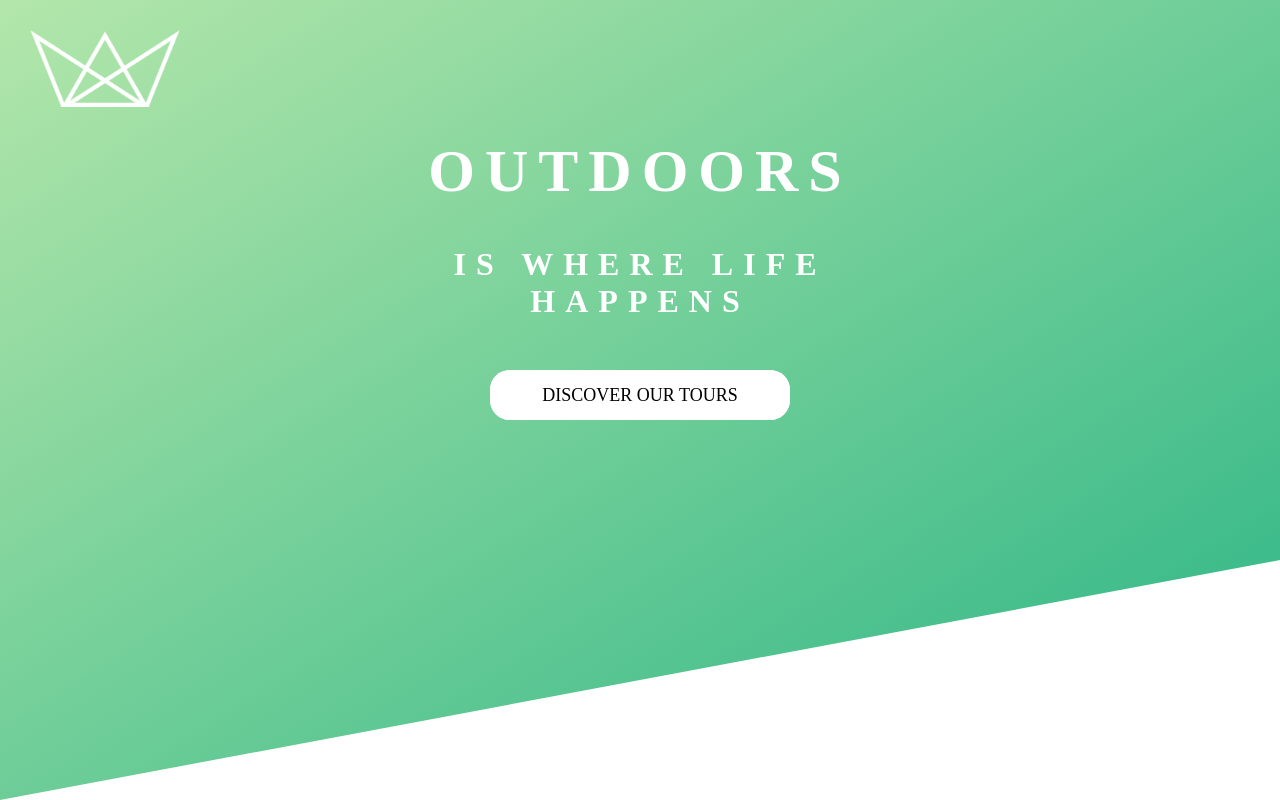
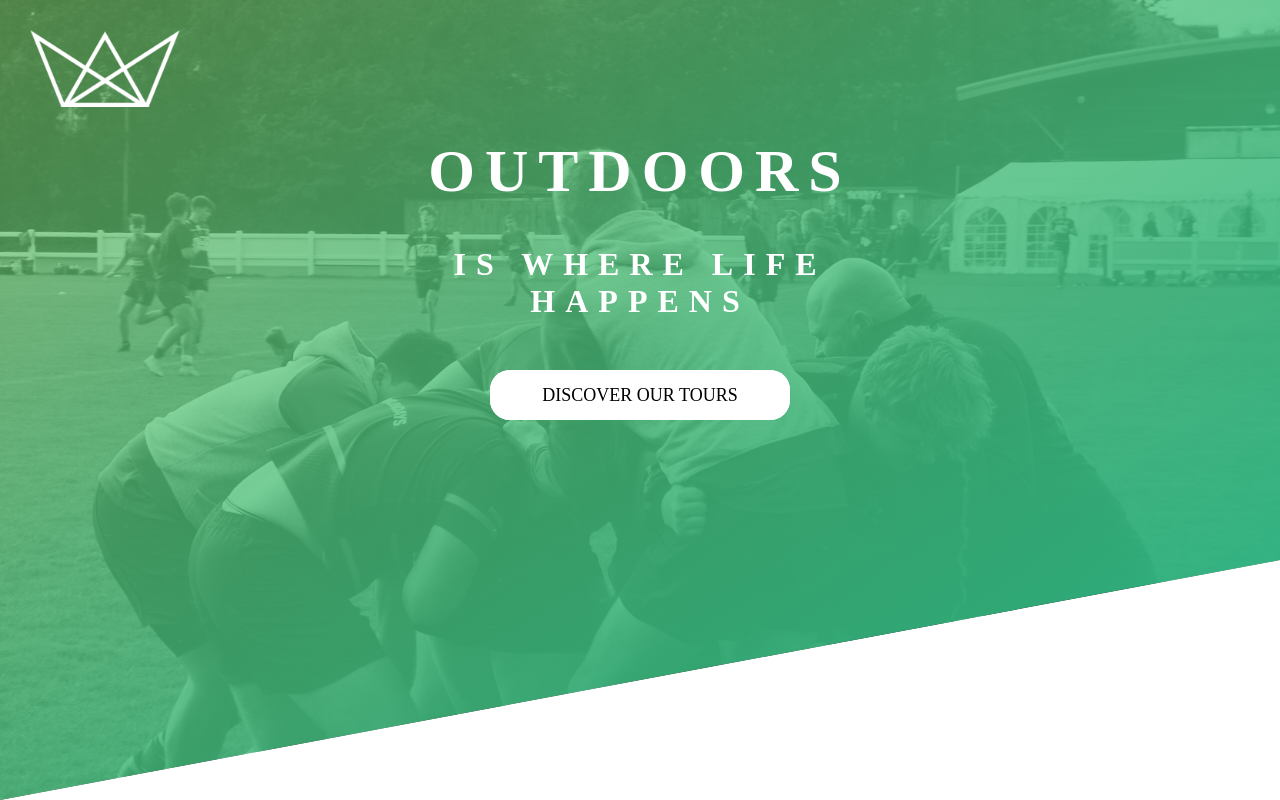
Before and after one commit to IbrohimFayzullayev/MagicLife, a website: page index.html in a window 1280 px wide. Drawn offline with nearby package versions, Linux system fonts and the light colour scheme; files that its build step writes are made by us from their sources; the site is published under a folder, as on GitHub Pages, so addresses that start at the root find nothing.

Commit message:
background-image bug fixed

```diff
--- a/index.html
+++ b/index.html
@@ -6,7 +6,7 @@
     <meta name="viewport" content="width=device-width, initial-scale=1.0" />
     <link rel="stylesheet" href="style.css" />
     <title>MagicLife</title>
-    <link rel="stylesheet" href="style.css" />
+    <link rel="stylesheet" href="css/style.css" />
   </head>
   <body>
     <div class="header">
--- a/sass/base/_typography.scss
+++ b/sass/base/_typography.scss
@@ -10,7 +10,7 @@
   font-size: 3.2rem;
   letter-spacing: 1rem;
   animation-name: nicname;
-  animation-duration: 3s;
+  animation-duration: 2s;
 }
 .header__info--1 {
   @extend .head_info;
--- a/sass/layout/_header.scss
+++ b/sass/layout/_header.scss
@@ -9,7 +9,7 @@
       rgba(126, 213, 111, 0.589),
       #28b485
     ),
-    url(/img/bor.jpg);
+    url(../img/bor.jpg);
   background-size: cover;
   background-position: center;
   clip-path: polygon(0 0, 100% 0, 100% 70%, 0 100%);
```
Also changed, not shown: css/style.css.
